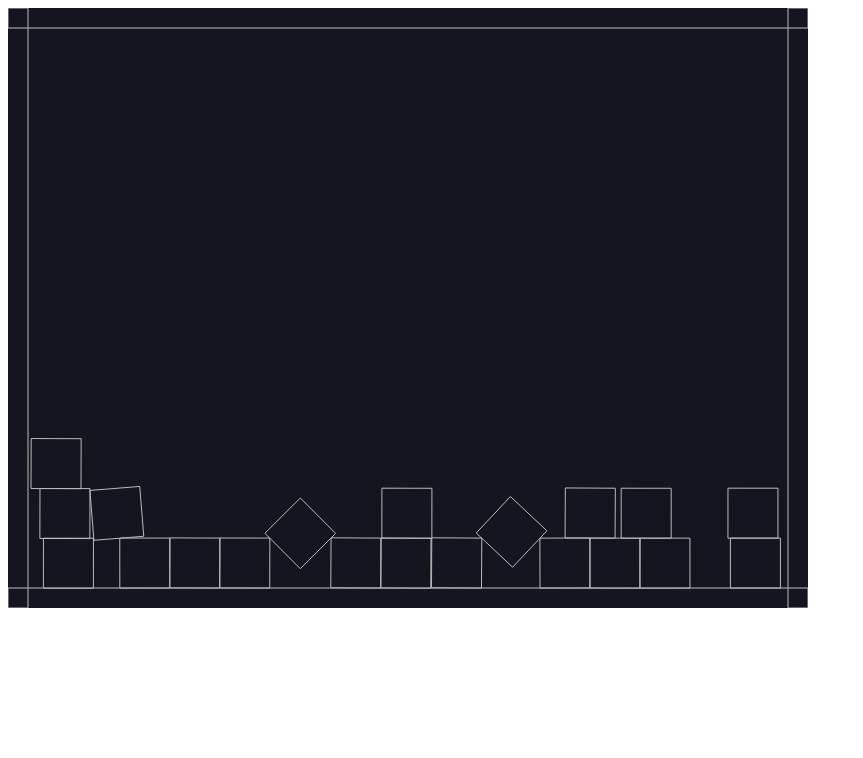
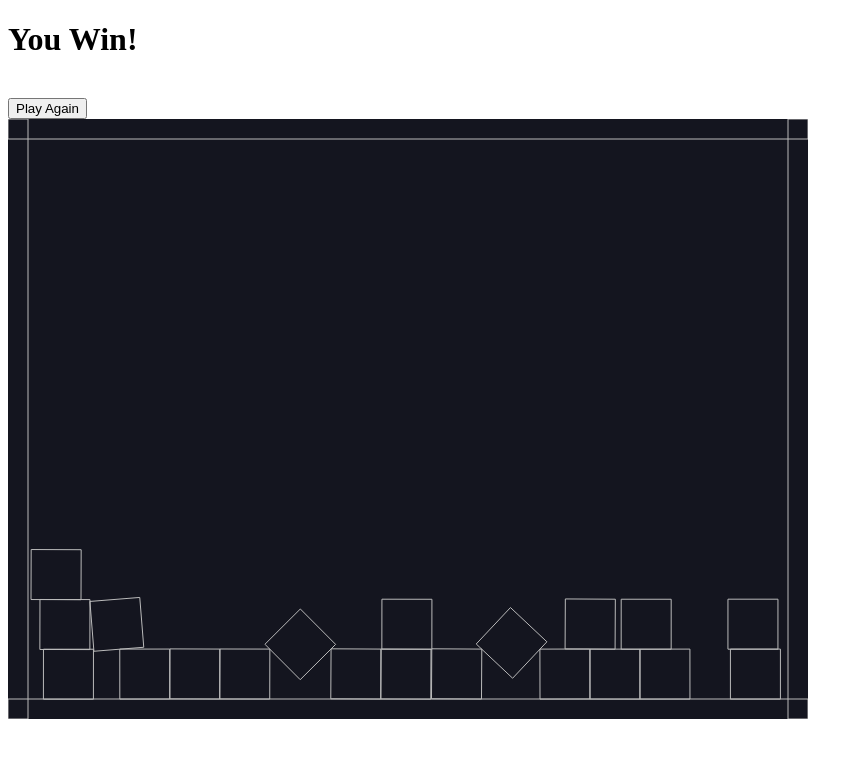
Before and after one commit to Esagecc/maze, a plain HTML site: page index.html in a window 1280 px wide. Shown: the whole page, without its empty margins (0-863 px from the left). Drawn offline with nearby package versions, Linux system fonts and the light colour scheme.

Commit message:
Finished the project

```diff
--- a/index.html
+++ b/index.html
@@ -3,10 +3,18 @@
 <head>
     <meta charset="UTF-8">
     <meta name="viewport" content="width=device-width, initial-scale=1.0">
-    <title>Document</title>
+    <title>Maze practice</title>
     <script src="https://cdnjs.cloudflare.com/ajax/libs/matter-js/0.14.2/matter.min.js"></script>
+    <link rel="stylesheet" type="text/css" href="index.css">
 </head>
 <body>
+    <div class="winner hidden">
+        <h1>
+            You Win!
+        </h1>
+    <br>
+        <button type="submit" onClick="refreshPage()">Play Again</button
+    </div>
     <script src="index.js"></script>
 </body>
 </html>
```
